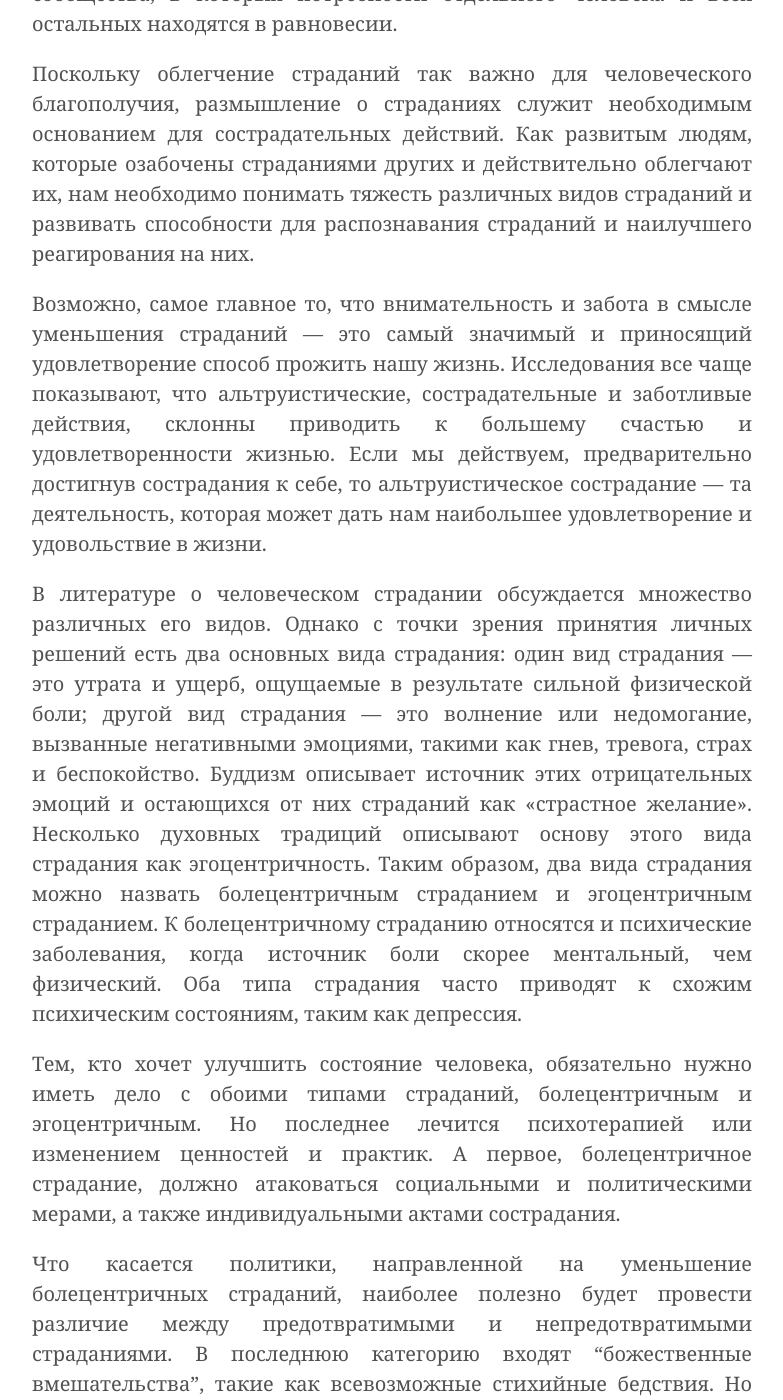
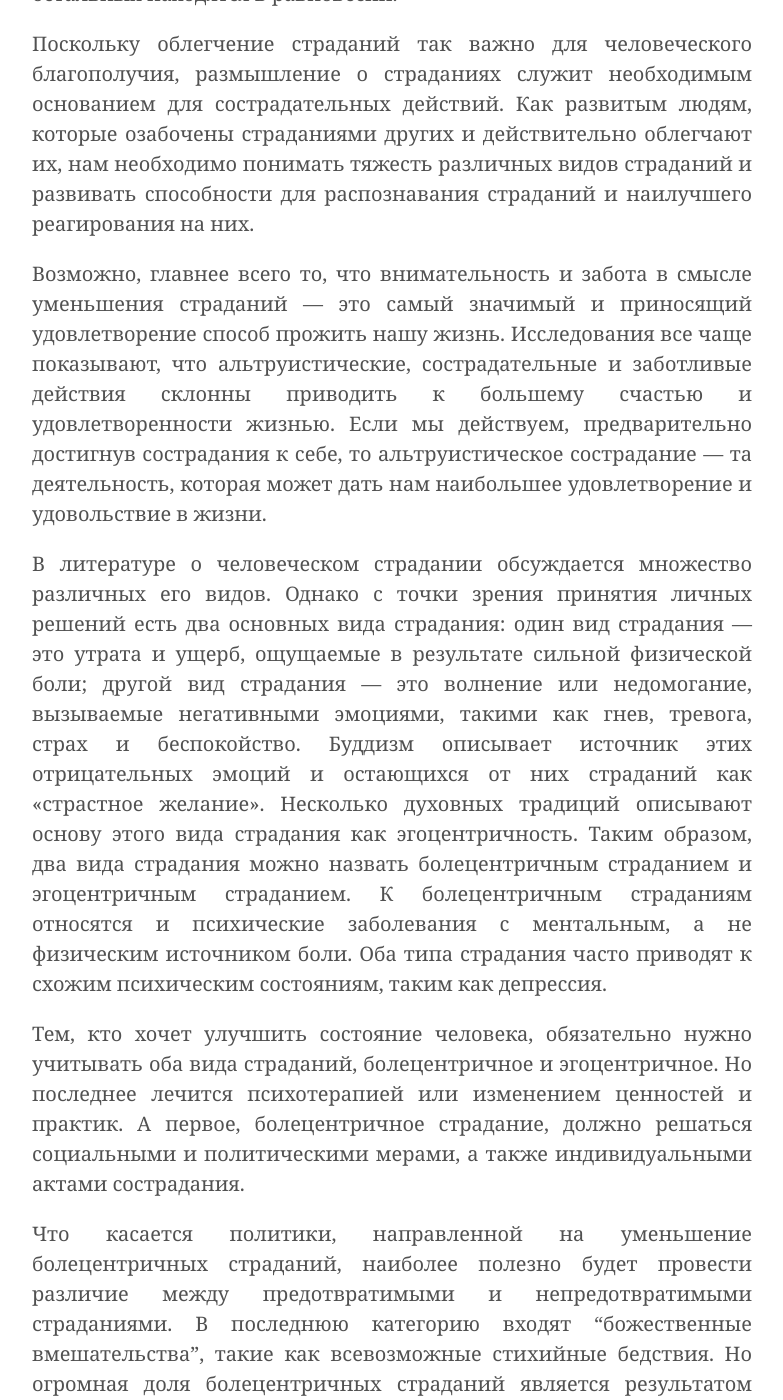
Before and after one commit to ReducingSuffering/reducingsuffering.github.io, a Jekyll site: the page built from _articles/ron-anderson-contemplation-of-suffering-and-compassion.md, in a window 1280 px wide and 1400 px high, scrolled down 931 px. Shown: the whole window, without its empty margins (248-1031 px from the left). Built offline with Jekyll 4.4.1, drawn with Linux system fonts in a browser that asks for light colours; some of the changed text lies outside the part shown.

Commit message:
Update ron-anderson-contemplation-of-suffering-and-compassion.md

```diff
--- a/_articles/ron-anderson-contemplation-of-suffering-and-compassion.md
+++ b/_articles/ron-anderson-contemplation-of-suffering-and-compassion.md
@@ -12,35 +12,35 @@ license:
   - CC BY-NC-SA 3.0 US
   - https://creativecommons.org/licenses/by-nc-sa/3.0/us/deed.ru
 ---
-Подумайте о своем прошлом и постарайтесь вспомнить время в своей жизни, когда вы чувствовали самую сильную боль и страдание. Как долго это длилось? Не казался ли вам смысл повседневной жизни каким-то иным? Можете ли вы вспомнить, насколько иначе вы думали о будущем?
+Подумайте о своем прошлом и постарайтесь вспомнить времена своей жизни, когда вы чувствовали самую сильную боль и страдание. Как долго это длилось? Не казался ли вам смысл повседневной жизни каким-то иным? Помните, как менялись ваши мысли о будущем?
 
-Всегда возможно, что до сих пор вам везло в жизни, и вы не испытывали сильной боли или страданий. Однако многие, если не большинство взрослых, испытали физические или душевные муки из-за смерти очень близкого друга или госпитализированного дедушки или бабушки. Разве их страдания не вызвали у вас желание сделать для них что-то сострадательное? Скорее всего, если вы когда-то сильно страдали, люди проявляли к вам сострадание. Это согласуется с исследованием психолога Дачера Келтнера из его книги «Инстинкт сострадания».
+Всегда возможно, что до сих пор вам везло в жизни, и вы не испытывали сильной боли или страданий. Однако многие, если не большинство взрослых, испытали физические или душевные муки из-за смерти очень близкого друга или госпитализированного дедушки или бабушки. Разве их страдания не вызвали у вас желание сделать для них что-то сострадательное? Скорее всего, если вы когда-то сильно страдали, люди проявляли к вам сострадание. Это согласуется с исследованиями психолога Дэчера Келтнера из его книги «Инстинкт сострадания».
 
 С социологической точки зрения страдания заслуживают нашего внимания, потому что уменьшение страданий других — это самый человечный поступок из всех возможных. Что делает нас более развитыми, чем все остальные земные существа, так это наша способность ставить себя на место других (понимать мысли и чувства других) и на основе этого строить очень сложные сообщества, в которых потребности отдельного человека и всех остальных находятся в равновесии.
 
 Поскольку облегчение страданий так важно для человеческого благополучия, размышление о страданиях служит необходимым основанием для сострадательных действий. Как развитым людям, которые озабочены страданиями других и действительно облегчают их, нам необходимо понимать тяжесть различных видов страданий и развивать способности для распознавания страданий и наилучшего реагирования на них.
 
-Возможно, самое главное то, что внимательность и забота в смысле уменьшения страданий — это самый значимый и приносящий удовлетворение способ прожить нашу жизнь. Исследования все чаще показывают, что альтруистические, сострадательные и заботливые действия, склонны приводить к большему счастью и удовлетворенности жизнью. Если мы действуем, предварительно достигнув сострадания к себе, то альтруистическое сострадание — та деятельность, которая может дать нам наибольшее удовлетворение и удовольствие в жизни.
+Возможно, главнее всего то, что внимательность и забота в смысле уменьшения страданий — это самый значимый и приносящий удовлетворение способ прожить нашу жизнь. Исследования все чаще показывают, что альтруистические, сострадательные и заботливые действия склонны приводить к большему счастью и удовлетворенности жизнью. Если мы действуем, предварительно достигнув сострадания к себе, то альтруистическое сострадание — та деятельность, которая может дать нам наибольшее удовлетворение и удовольствие в жизни.
 
-В литературе о человеческом страдании обсуждается множество различных его видов. Однако с точки зрения принятия личных решений есть два основных вида страдания: один вид страдания — это утрата и ущерб, ощущаемые в результате сильной физической боли; другой вид страдания — это волнение или недомогание, вызванные негативными эмоциями, такими как гнев, тревога, страх и беспокойство. Буддизм описывает источник этих отрицательных эмоций и остающихся от них страданий как «страстное желание». Несколько духовных традиций описывают основу этого вида страдания как эгоцентричность. Таким образом, два вида страдания можно назвать болецентричным страданием и эгоцентричным страданием. К болецентричному страданию относятся и психические заболевания, когда источник боли скорее ментальный, чем физический. Оба типа страдания часто приводят к схожим психическим состояниям, таким как депрессия.
+В литературе о человеческом страдании обсуждается множество различных его видов. Однако с точки зрения принятия личных решений есть два основных вида страдания: один вид страдания — это утрата и ущерб, ощущаемые в результате сильной физической боли; другой вид страдания — это волнение или недомогание, вызываемые негативными эмоциями, такими как гнев, тревога, страх и беспокойство. Буддизм описывает источник этих отрицательных эмоций и остающихся от них страданий как «страстное желание». Несколько духовных традиций описывают основу этого вида страдания как эгоцентричность. Таким образом, два вида страдания можно назвать болецентричным страданием и эгоцентричным страданием. К болецентричным страданиям относятся и психические заболевания с ментальным, а не физическим источником боли. Оба типа страдания часто приводят к схожим психическим состояниям, таким как депрессия.
 
-Тем, кто хочет улучшить состояние человека, обязательно нужно иметь дело с обоими типами страданий, болецентричным и эгоцентричным. Но последнее лечится психотерапией или изменением ценностей и практик. А первое, болецентричное страдание, должно атаковаться социальными и политическими мерами, а также индивидуальными актами сострадания.
+Тем, кто хочет улучшить состояние человека, обязательно нужно учитывать оба вида страданий, болецентричное и эгоцентричное. Но последнее лечится психотерапией или изменением ценностей и практик. А первое, болецентричное страдание, должно решаться социальными и политическими мерами, а также индивидуальными актами сострадания.
 
-Что касается политики, направленной на уменьшение болецентричных страданий, наиболее полезно будет провести различие между предотвратимыми и непредотвратимыми страданиями. В последнюю категорию входят "божественные вмешательства", такие как всевозможные стихийные бедствия. Но огромная доля болецентричных страданий является результатом действий людей и сообществ всех размеров. К предотвратимым причинам страданий относятся войны, преднамеренные убийства любого рода, дефектные технологии или практики, такие как разливы нефти, или травмы и смерти на дороге, вызванные действиями водителей. К предотвратимым страданиям также относятся хронические заболевания и любые другие серьезные болезни, для которых известно лекарство, но по ряду причин оно недоступно или отсутствует у нуждающихся.
+Что касается политики, направленной на уменьшение болецентричных страданий, наиболее полезно будет провести различие между предотвратимыми и непредотвратимыми страданиями. В последнюю категорию входят "божественные вмешательства", такие как всевозможные стихийные бедствия. Но огромная доля болецентричных страданий является результатом действий людей и сообществ всех размеров. К предотвратимым причинам страданий относятся войны, преднамеренные убийства любого рода, дефекты технологий и практик, такие как разливы нефти, или травмы и смерти на дороге, вызванные действиями водителей. К предотвратимым страданиям также относятся хронические заболевания и любые другие серьезные болезни, для которых лекарство известно, но по ряду причин недоступно или отсутствует у нуждающихся.
 
-На самом деле, многие виды предотвратимых страданий нельзя предотвратить на 100%. Например, может быть так, что лекарство от хронического заболевания эффективно лишь на 50%. В таких случаях есть как предотвратимые, так и непредотвратимые компоненты страданий. Тем не менее, для постановки реалистичных целей по уменьшению страданий можно классифицировать страдания на предотвратимые, непредотвратимые и смешанные. При внимательном изучении бедствий или травматических событий можно обнаружить, что большинство из основных причин сильной боли и страданий на самом деле предотвратимы. Людям известны методы устранения самых сильных страданий, вызванных болью. Люди придумали, как остановить все следующие источники страданий: войны, несчастные случаи на дорогах, смерти матерей при родах, ВИЧ-инфекцию, нечистую питьевую воду и голод. Проблема в том, что большинство сообществ не считает, что спасение всех жизней от таких опасных для жизни ситуаций стоит затрат.
+На самом деле, многие виды предотвратимых страданий нельзя предотвратить на 100%. Например, может быть так, что лекарство от хронического заболевания эффективно лишь на 50%. В таких случаях у страданий есть как предотвратимые, так и непредотвратимые компоненты. Тем не менее, для постановки реалистичных целей по уменьшению страданий можно классифицировать страдания на предотвратимые, непредотвратимые и смешанные. При внимательном изучении бедствий или травматических событий можно обнаружить, что большинство из основных причин сильной боли и страданий на самом деле предотвратимы. Людям известны методы устранения самых сильных страданий, вызванных болью. Люди придумали, как разобраться со всеми следующими источниками страданий: войны, несчастные случаи на дорогах, смерти матерей при родах, ВИЧ-инфекция, нечистая питьевая вода и голод. Проблема в том, что большинство сообществ не считает, что спасение всех и каждого от таких опасных для жизни ситуаций стоит затрат.
 
 Основными стимулами к исследованию страданий является их широкая распространенность в мире и то бремя, которое они накладывают на человеческое развитие. Интерес к страданиям также исходит от их значения для сострадательной заботы и ее связи со смыслом и целеустремленной жизнью. Сострадание по определению является реакцией человека на страдание. Без страдания сострадание становится эквивалентом доброты.
 
 Есть аргумент в пользу того, что страдание предлагает потенциально более эффективную парадигму для приверженности гуманитарным целям, чем бедность, общественное здравоохранение и даже развитие. Именно изображение тяжелых страданий, таких как катастрофические события, вызванные ураганом Катрина и обрушением башен-близнецов 11 сентября 2001 года, вызывает массовые волны эмпатии и сострадания, за которыми следуют широкомасштабная помощь и денежные пожертвования. Если бы мировая бедность, проблемы со здоровьем и недостаточное экономическое развитие были представлены в терминах страданий, люди по всему миру с большей охотой сострадательно поделились бы своими ресурсами, значительно уменьшив тяжелые, предотвратимые страдания.
 
-В современных обществах, где ресурсы ограничены, было выявлено, что сообщества чувствуют меньше обязательств перед сильно страдающими людьми, если их состояние описывается как голод, недостаточное развитие или даже бедность. Если тех, кто сильно страдает, определяют просто как бедных, то легко утверждать, что они бедны, потому что ленивы. В то же время, гораздо труднее прозвучать убедительно, если сказать, что человек, испытывающий сильную, продолжительную боль, страдает по причине своей лени.
+Было выявлено, что в современных обществах, где ресурсы ограничены, сообщества чувствуют меньше обязательств перед сильно страдающими людьми, если их состояние описывается как голод, недостаточное развитие или даже бедность. Если тех, кто сильно страдает, определяют просто как бедных, то легко утверждать, что они бедны, потому что ленивы. В то же время, гораздо труднее прозвучать убедительно, если сказать, что человек, испытывающий сильную, продолжительную боль, страдает по причине своей лени.
 
-Страдание раскрывает целый ряд глубоко человеческих парадоксов. Каждая крупная религия призывает к состраданию и помощи нашим ближним, когда они страдают, однако число людей, испытывающих сильные страдания, продолжает расти. Некоторые утверждают, что страдания необходимы для духовного роста. Возможно, самое благородное человеческое чувство, сострадание, не может существовать без страдания.
+Страдание раскрывает целый ряд глубоко человеческих парадоксов. Каждая крупная религия призывает к состраданию и помощи нашим ближним, когда они страдают, однако число людей, испытывающих сильные страдания, продолжает расти. Некоторые утверждают, что страдания необходимы для духовного роста. Пожалуй, самое благородное человеческое чувство, сострадание, не может существовать без страдания.
 
-Полезно иметь в виду, что определение «страдания» варьируется в разных сообществах и культурах. Например, в сфере ухода в конце жизни, называемого паллиативной или хосписной помощью, «страдание» — синоним процесса умирания. Страдания не ограничиваются умирающим человеком, но охватывают также тех, кто скорбит или чувствует глубокую утрату, дистресс или печаль. Паллиативная помощь направлена на минимизацию страданий с помощью методов, направленных на удовлетворение всех возможных потребностей пациента и его семьи, таких как физические, эмоциональные и духовные страдания. «Духовное страдание» связано не только с религией или моралью, но включает также и любую потерю смысла, возникающую в процесса умирания.
+Полезно иметь в виду, что определение «страдания» варьируется в разных сообществах и культурах. Например, в сфере ухода в конце жизни, называемого паллиативной или хосписной помощью, «страдание» — синоним процесса умирания. Страдания не ограничиваются умирающим человеком, но охватывают также тех, кто скорбит или чувствует глубокую утрату, дистресс или печаль. Паллиативная помощь направлена на минимизацию страданий с помощью методов, направленных на удовлетворение всех возможных потребностей пациента и его семьи, таких как физические, эмоциональные и духовные страдания. «Духовное страдание» связано не только с религией или моралью, но включает также и любую потерю смысла, приходящую в процесса умирания.
 
-Несколько основных религий учат, что страдания не существовало до появления зла, за которое частично ответственны люди. А некоторые учат, что придет время, когда зло и страдания уйдут. Проблема этой доктрины заключается не столько в мифологии, на которой она основана, сколько в вере в то, что мы мало что можем сделать, чтобы избавиться от страданий. Из этого убеждения логически следует, что облегчение страданий не является приоритетной человеческой ценностью.
+Несколько основных религий учат, что страданий не существовало до появления зла, за которое частично ответственны люди. А некоторые учат, что придет время, когда зло и страдания уйдут. Проблема этой доктрины заключается не столько в мифологии, на которой она основана, сколько в вере в то, что мы мало что можем сделать, чтобы избавиться от страданий. Из этого убеждения логически следует, что облегчение страданий не является приоритетной человеческой ценностью.
 
 В Псалме 41:1 говорится: «Блаженны помышляющие о бедных или беспомощных...» Во всех различных переводах этого текста из Ветхого Завета акцент делается на бедных или беспомощных. Послание ясно: существует моральное обязательство облегчать страдания других.
 
```
